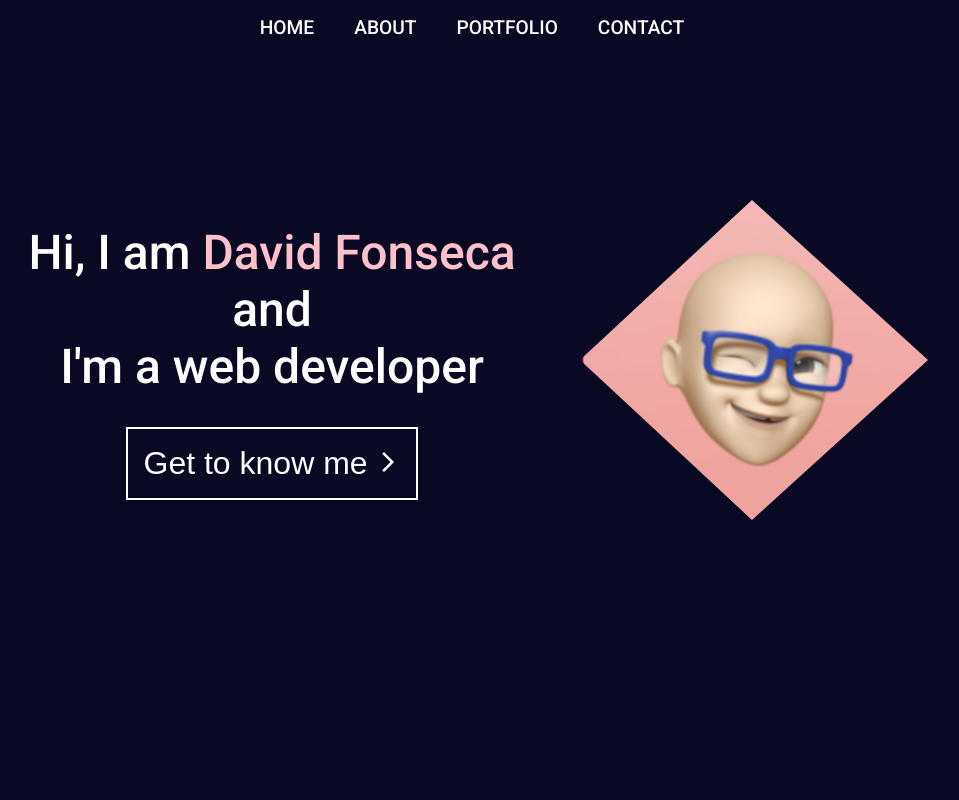
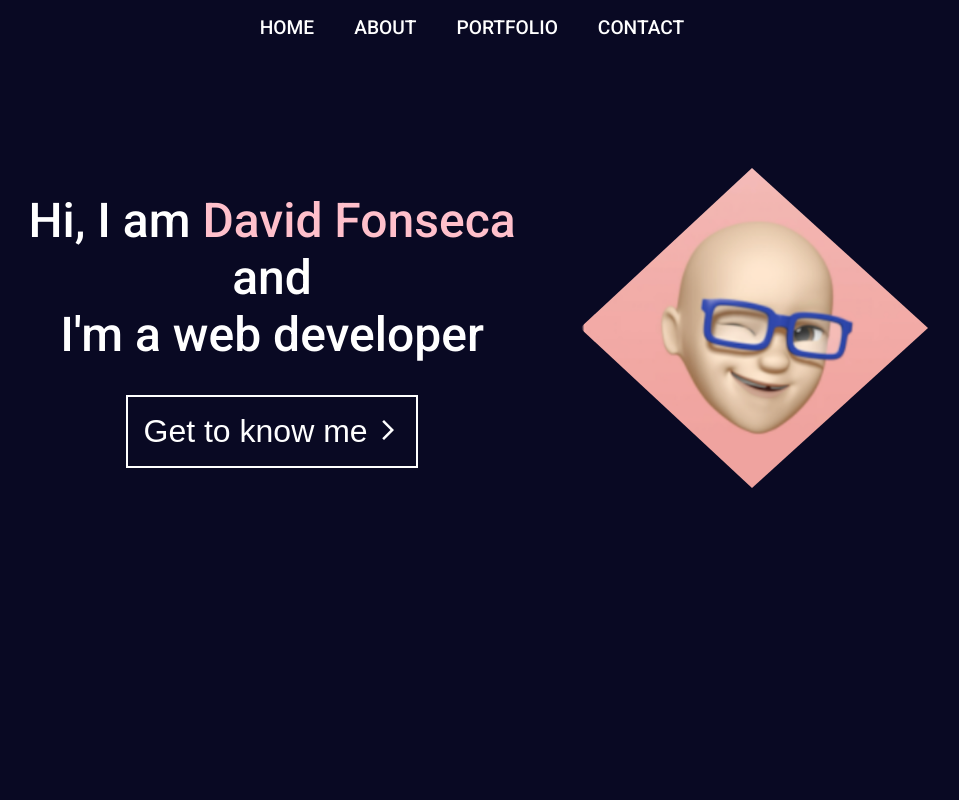
Before and after one commit to Barbelitos/my-portfolio, a React (Create React App) app: page / in a window 1280 px wide. Shown: the top 800 px of the page, without its empty margins (168-1127 px from the left). Built offline with nearby package versions, Linux system fonts and the light colour scheme.

Commit message:
Update Header.js

```diff
--- a/src/components/layout/Header.js
+++ b/src/components/layout/Header.js
@@ -5,7 +5,7 @@ import HomeContainer from "./HomeContainer";
 
 const Header = (props) => {
   return (
-    <header style={{ backgroundColor: "rgb(9,9,35)", height: "100vh" }} id="header-section" className={classes.header}>
+    <header style={{ backgroundColor: "rgb(9,9,35)", height: "100vh", paddingTop: "8rem" }} id="header-section" className={classes.header}>
       <Navbar />
       <HomeContainer />
     </header>
```
